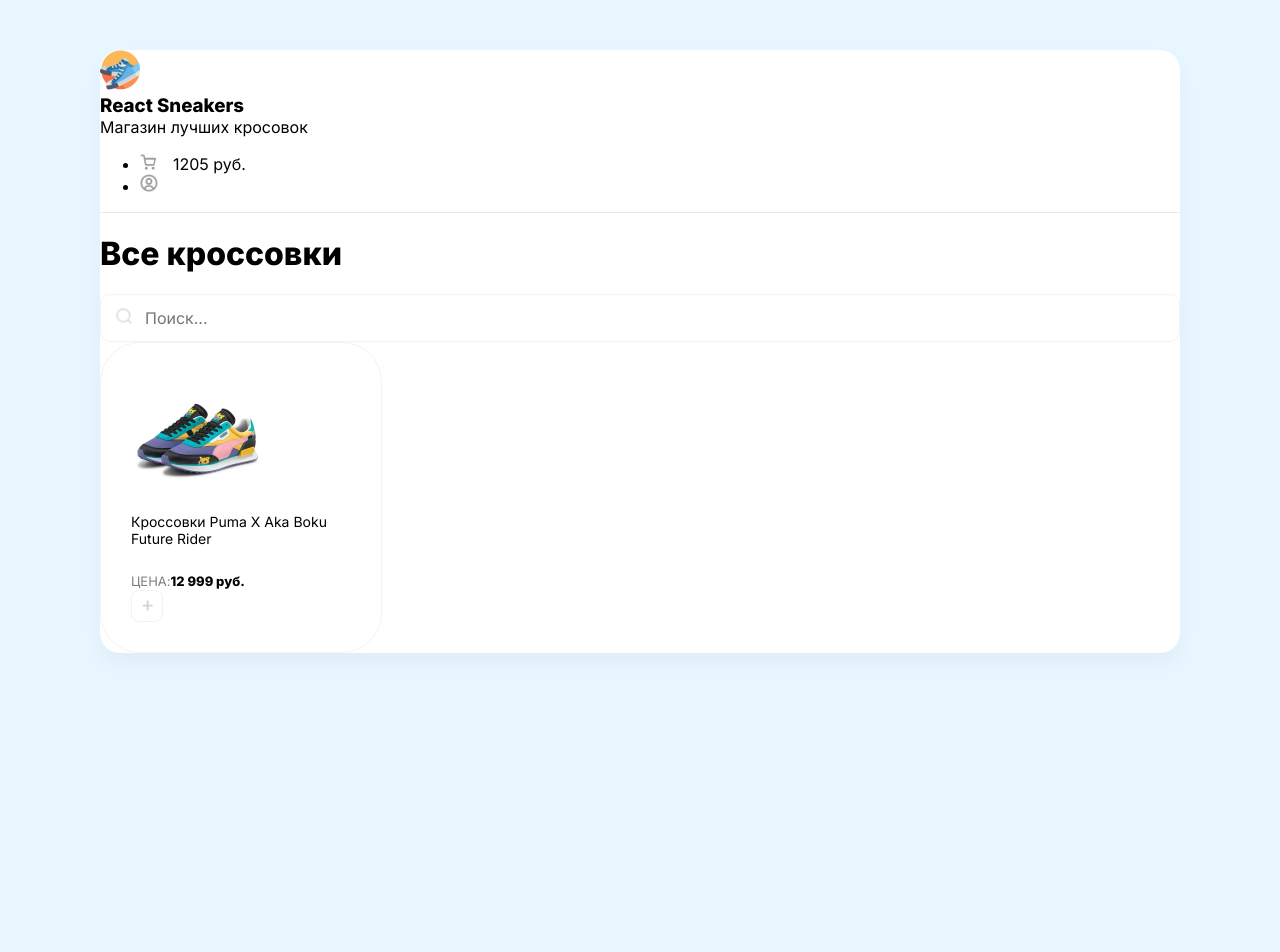
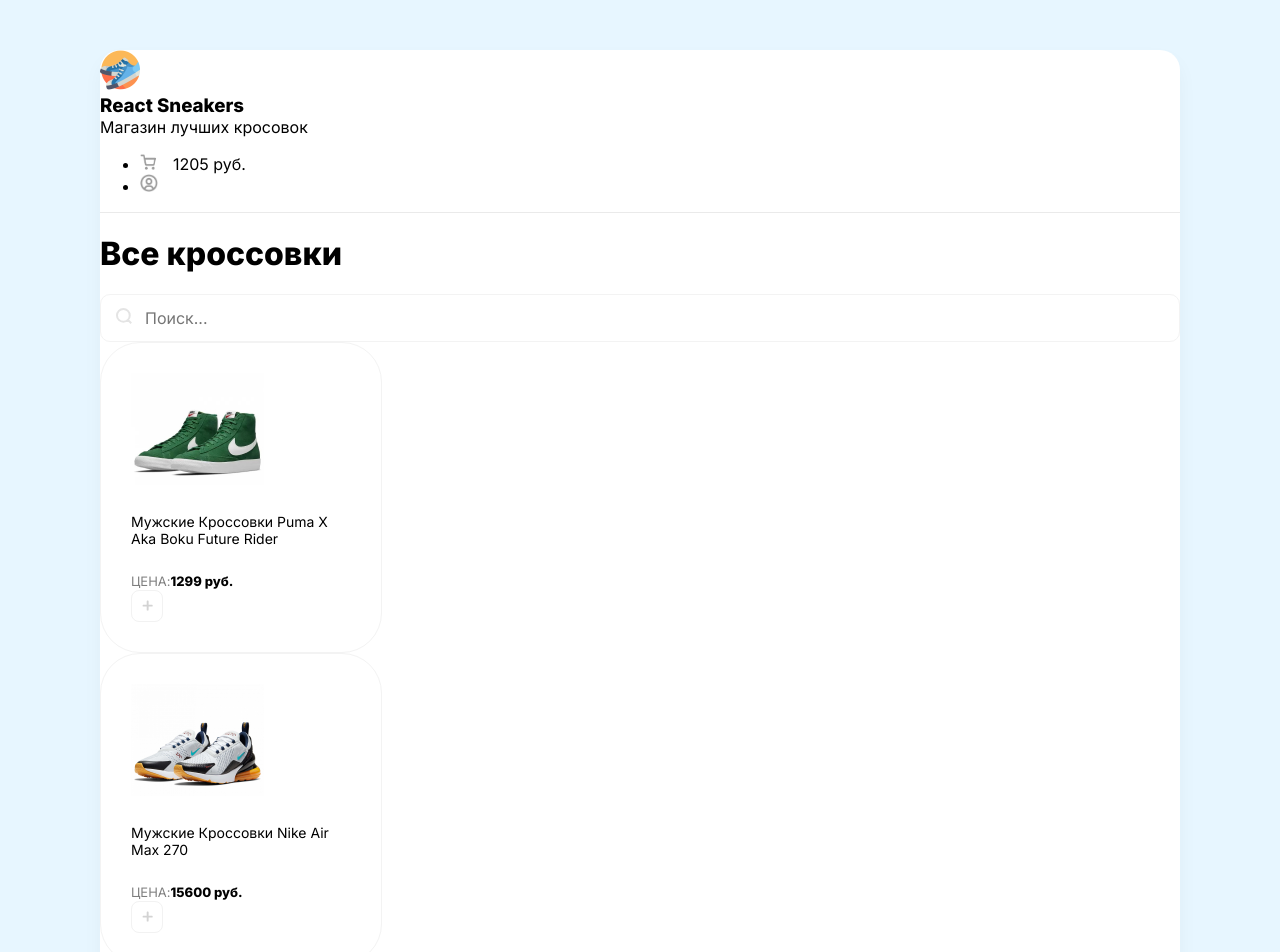
Before and after one commit to farrukh233/Sneakers, a React (Create React App) app: page / in a window 1280 px wide. Shown: the top 952 px of the page. Before the commit the page ends 800 px from the top, so only its background shows below. Built offline with nearby package versions, Linux system fonts and the light colour scheme.

Commit message:
добавил пропсы

```diff
--- a/src/App.js
+++ b/src/App.js
@@ -1,6 +1,29 @@
 import Card from "./components/Card";
 import Header from "./components/Header";
 import Drawer from "./components/Drawer";
+
+const arr = [
+  {
+    title: "Мужские Кроссовки Puma X Aka Boku Future Rider",
+    price: 1299,
+    imageUrl: "/img/sneakers/1.jpg",
+  },
+  {
+    title: "Мужские Кроссовки Nike Air Max 270",
+    price: 15600,
+    imageUrl: "/img/sneakers/2.jpg",
+  },
+  {
+    title: "Мужские Кроссовки Nike Air Max 270",
+    price: 8999,
+    imageUrl: "/img/sneakers/3.jpg",
+  },
+  {
+    title: "Мужские Кроссовки Nike Air Max 270",
+    price: 7999,
+    imageUrl: "/img/sneakers/4.jpg",
+  },
+];
 
 function App() {
   return (
@@ -16,7 +39,9 @@
           </div>
         </div>
         <div className='d-flex'>
-          <Card />
+          {arr.map(obj => (
+            <Card title={obj.title} price={obj.price} imageUrl={obj.imageUrl} />
+          ))}
         </div>
       </div>
     </div>
--- a/src/components/Card.js
+++ b/src/components/Card.js
@@ -1,15 +1,19 @@
-function Card() {
+function Card(props) {
+  const onClickButton = () => {
+    alert(props.title);
+  };
+
   return (
     <div className='card'>
-      <img width={133} height={112} src='/img/sneakers/3.jpg' alt='Sneakers' />
-      <h5>Кроссовки Puma X Aka Boku Future Rider</h5>
+      <img width={133} height={112} src={props.imageUrl} alt='Sneakers' />
+      <h5>{props.title}</h5>
       <div className='d-flex justify-between align-center'>
         <div className='d-flex flex-column'>
           <span>Цена:</span>
-          <b>12 999 руб.</b>
+          <b>{props.price} руб.</b>
         </div>
-        <button className='button'>
-          <img width={11} height={11} src='/img/add.svg' alt='' />
+        <button className='button' onClick={() => onClickButton()}>
+          <img width={11} height={11} src='/img/add.svg' alt='Plus' />
         </button>
       </div>
     </div>
```
